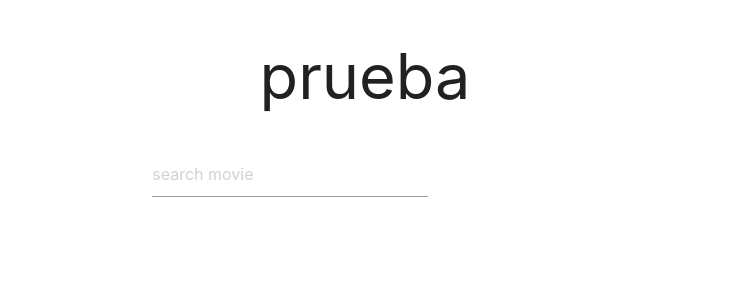
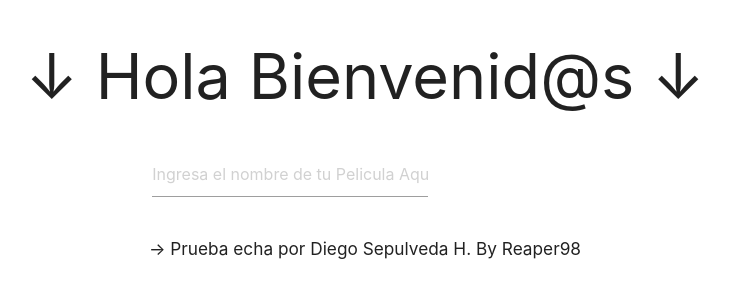
Before and after one commit to HUETIO/TMDBByReaper98, a React (Create React App) app: page / in a window 1280 px wide. Shown: the top 300 px of the page, without its empty margins (275-1004 px from the left). Built offline with nearby package versions, Linux system fonts and the light colour scheme.

Commit message:
Actualizacion
New Actualization

```diff
--- a/src/components/App.js
+++ b/src/components/App.js
@@ -33,10 +33,12 @@ class App extends Component{
 render (){
   return (
     <div className="App">
-      <h1>prueba</h1>
+      <h1> ↓ Hola Bienvenid@s ↓ </h1>
       <Nav/>
       <SearchArea handleSubmit={this.handleSubmit} handleChange={this.handleChange} />
       <MovieList movies = {this.state.movies}/>
+      <h6> → Prueba echa por Diego Sepulveda H. By Reaper98 </h6>
+
     </div>
   )
 }
--- a/src/components/Nav.js
+++ b/src/components/Nav.js
@@ -3,7 +3,7 @@ import React from "react";
 const Nav =() => {
     <Nav>
         <div className="nav-wrapper container">
-            <a href="#" className="brand-logo">movie finder</a>
+            <a href="#" className="brand-logo">Buscador de Peliculas TMDB</a>
 
         </div>
     </Nav>
--- a/src/components/SearchArea.js
+++ b/src/components/SearchArea.js
@@ -7,7 +7,7 @@ const SearchArea = (props) => {
             <section className="col s4 offset-s3">
                 <form action="" onSubmit={props.handleSubmit}>
                     <div className="input-field">
-                        <input placeholder="search movie" type="text" onChange={props.handleChange}>
+                        <input placeholder="Ingresa el nombre de tu Pelicula Aquí" type="text" onChange={props.handleChange}>
                         </input>
                     </div>
                 </form>
```
